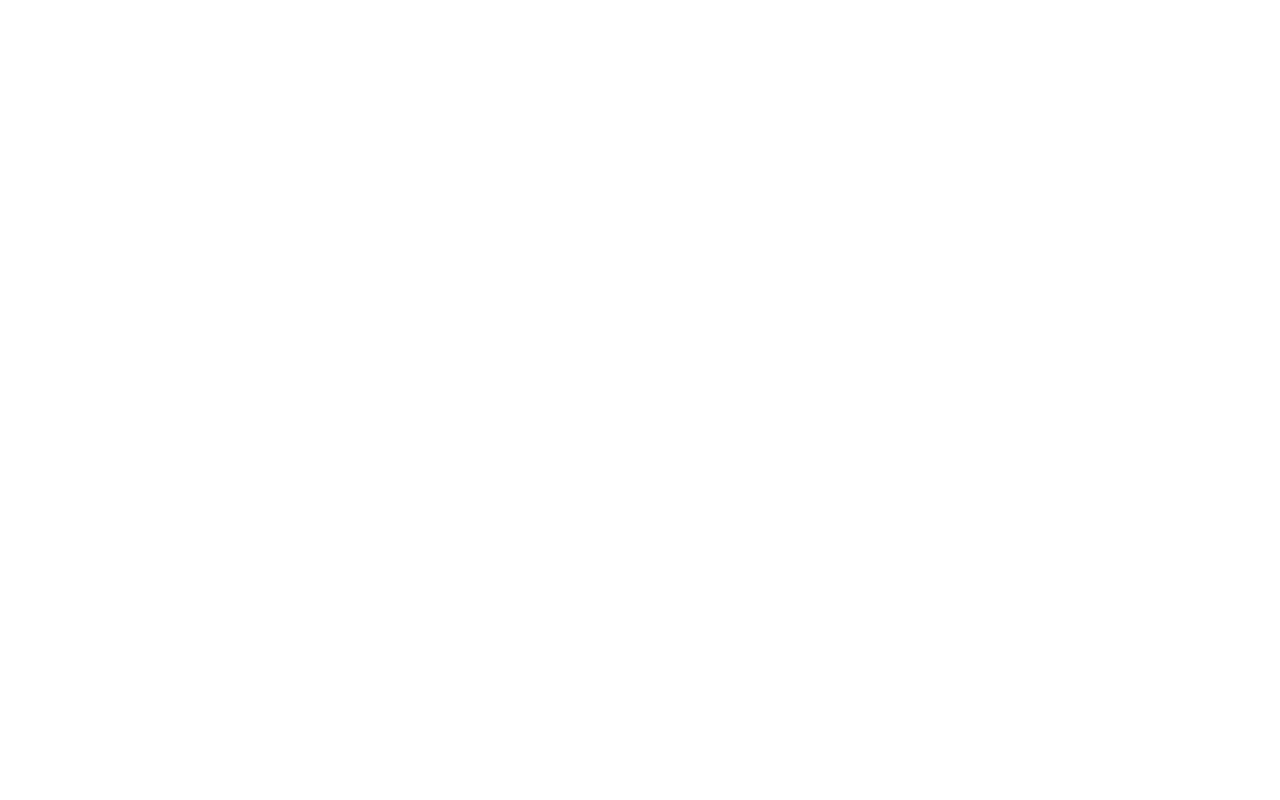
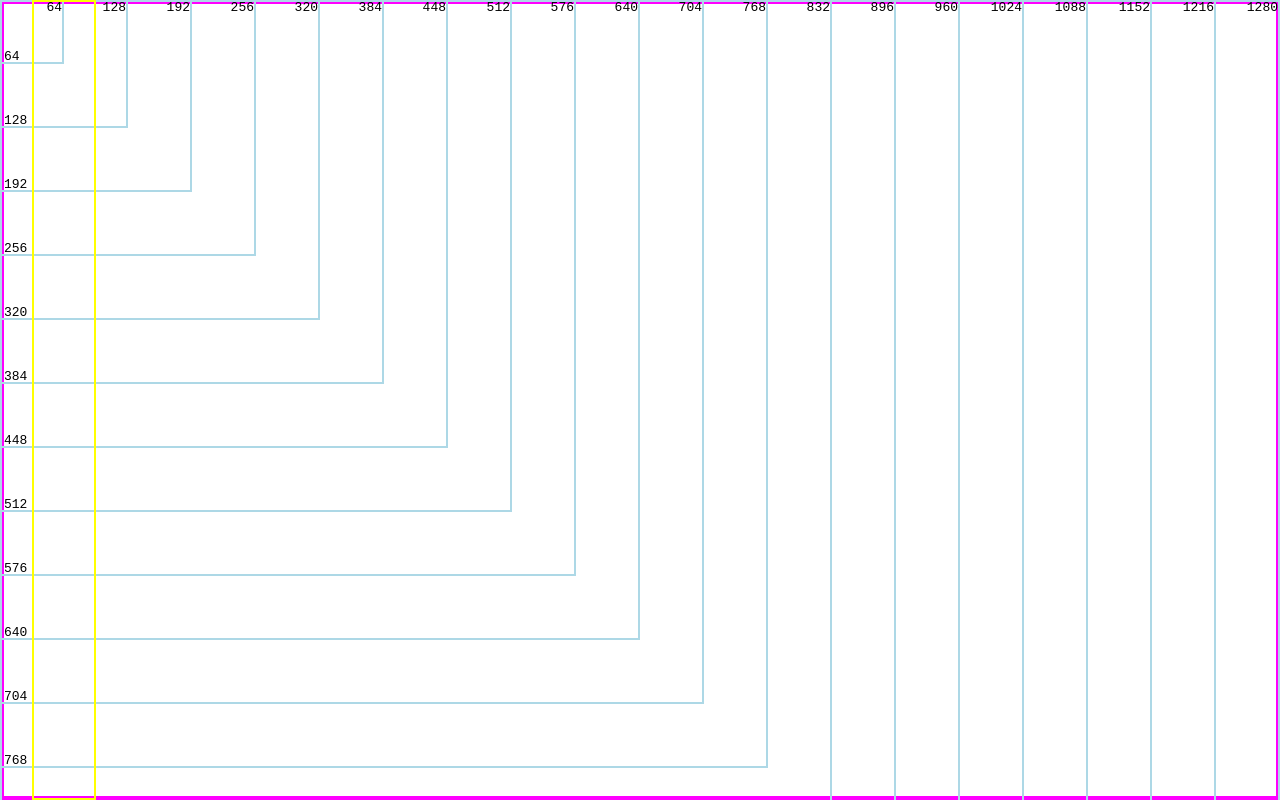
Before and after one commit to thgross/webgrid, a plain HTML site: page index.html in a window 1280 px wide. Drawn offline with Linux system fonts and the light colour scheme.

Commit message:
Grid fertig

```diff
--- a/index.html
+++ b/index.html
@@ -5,20 +5,87 @@
 	<meta name="viewport" content="width=device-width, initial-scale=1.0">
 	<style type="text/css">
 		html, body {
-			margin  : 0;
-			padding : 0;
+			margin      : 0;
+			padding     : 0;
+			font-family : monospace;
+			overflow    : hidden;
 		}
 
-		.container {
-			width   : 100vw;
-			height  : 100vh;
-			outline : inset 4px magenta;
+		html {
+			background : white;
+		}
+
+		#container {
+			width          : 100vw;
+			height         : 100vh;
+			outline        : solid 4px magenta;
+			outline-offset : -4px;
+			overflow       : hidden;
+			position       : relative;
+		}
+
+		.box {
+			position       : absolute;
+			outline        : solid 2px lightblue;
+			outline-offset : -2px;
+		}
+
+		.box:before {
+			position : absolute;
+			content  : attr(rel);
+			left     : 4px;
+			bottom   : 0;
+		}
+
+		.box:after {
+			position : absolute;
+			content  : attr(rel);
+			right    : 2px;
+		}
+
+		.prozent100 {
+			outline        : solid 2px yellow;
+			outline-offset : -2px;
+			position       : absolute;
+			top            : 0;
+			left           : 32px;
+			height         : 100%;
+			width          : 64px;
 		}
 	</style>
 </head>
 <body>
-<div class="container">
+<template class="box">
+	<div class="box"></div>
+</template>
+<div id="container"></div>
+<div class="prozent100"></div>
+<script type="text/javascript">
 
-</div>
+	(function () {
+
+		let container = document.querySelector('#container');
+
+		const init = function () {
+
+
+			for (let i = 0; i < 50; i++) {
+				let node = document.createElement('div');
+				node.classList.add('box');
+				let child = container.appendChild(node);
+				let size = i * 64;
+				child.style.height = `${size}px`;
+				child.style.width = `${size}px`;
+				child.setAttribute('rel', `${size}`);
+			}
+
+		};
+
+		init.bind(this)();
+
+	})();
+
+</script>
+
 </body>
 </html>
```
